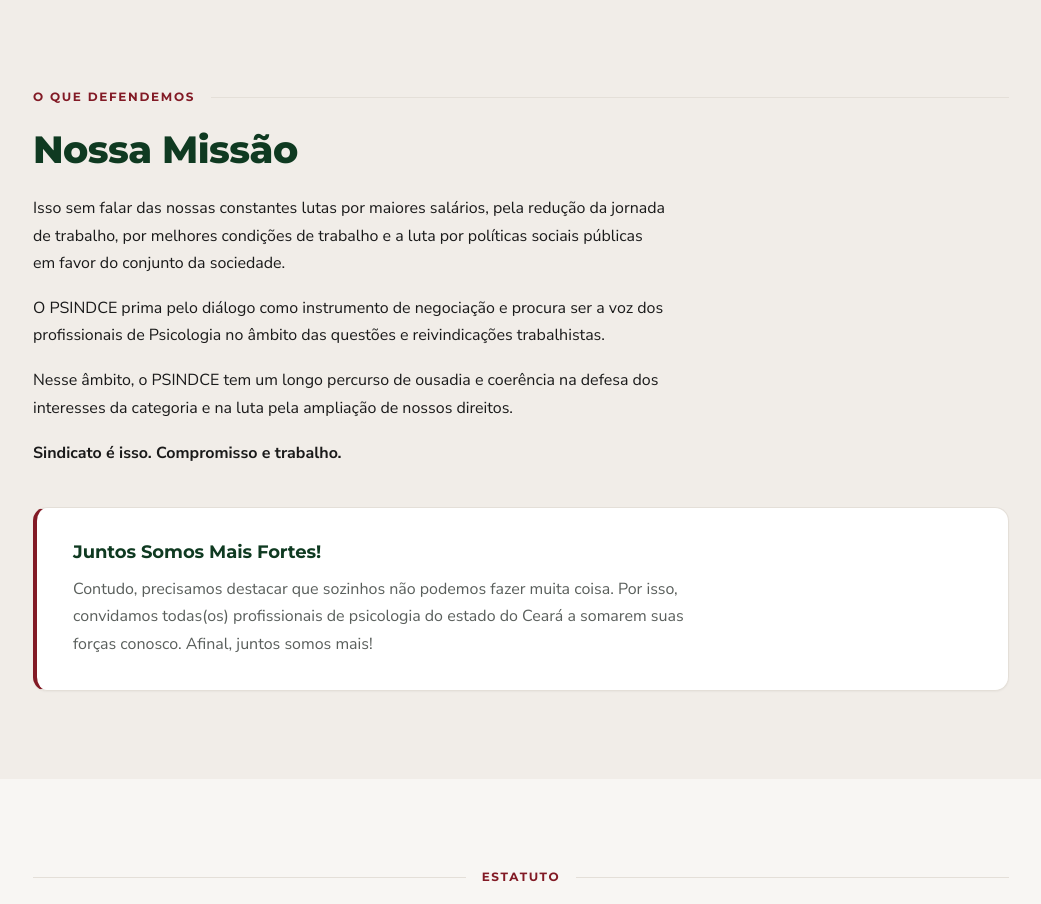
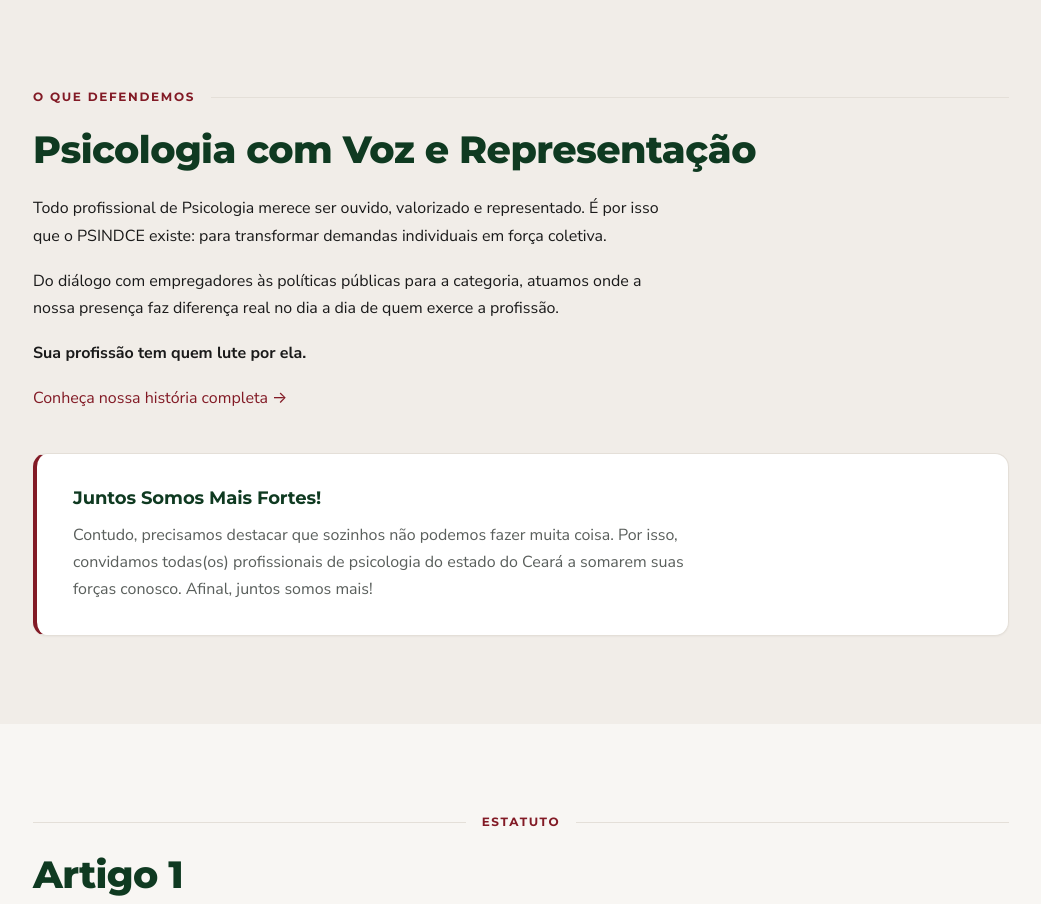
Before and after one commit to psindcefortaleza/psindce, a plain HTML site: page index.html in a window 1280 px wide. Shown: the part 880-1784 px from the top of the page, without its empty margins (119-1160 px from the left). Drawn offline with Linux system fonts and the light colour scheme.

Commit message:
Update mission section with new content

```diff
--- a/index.html
+++ b/index.html
@@ -420,11 +420,12 @@
 <section class="muted">
   <div class="wrap">
     <div class="rotulo esq js-reveal"><span>O que defendemos</span></div>
-    <h2 class="js-reveal" style="margin-bottom:1.5rem">Nossa Missão</h2>
-    <p class="js-reveal">Isso sem falar das nossas constantes lutas por maiores salários, pela redução da jornada de trabalho, por melhores condições de trabalho e a luta por políticas sociais públicas em favor do conjunto da sociedade.</p>
-    <p class="js-reveal" style="margin-top:1.125rem">O PSINDCE prima pelo diálogo como instrumento de negociação e procura ser a voz dos profissionais de Psicologia no âmbito das questões e reivindicações trabalhistas.</p>
-    <p class="js-reveal" style="margin-top:1.125rem">Nesse âmbito, o PSINDCE tem um longo percurso de ousadia e coerência na defesa dos interesses da categoria e na luta pela ampliação de nossos direitos.</p>
-    <p class="js-reveal" style="margin-top:1.125rem"><strong>Sindicato é isso. Compromisso e trabalho.</strong></p>
+    <h2 class="js-reveal" style="margin-bottom:1.5rem">Psicologia com Voz e Representação</h2>
+    <p class="js-reveal">Todo profissional de Psicologia merece ser ouvido, valorizado e representado. É por isso que o PSINDCE existe: para transformar demandas individuais em força coletiva.</p>
+    <p class="js-reveal" style="margin-top:1.125rem">Do diálogo com empregadores às políticas públicas para a categoria, atuamos onde a nossa presença faz diferença real no dia a dia de quem exerce a profissão.</p>
+    <p class="js-reveal" style="margin-top:1.125rem"><strong>Sua profissão tem quem lute por ela.</strong></p>
+
+    <p class="js-reveal" style="margin-top:1.125rem"><a href="sobre.html">Conheça nossa história completa →</a></p>
 
     <div class="caixa js-reveal">
       <h3>Juntos Somos Mais Fortes!</h3>
```
